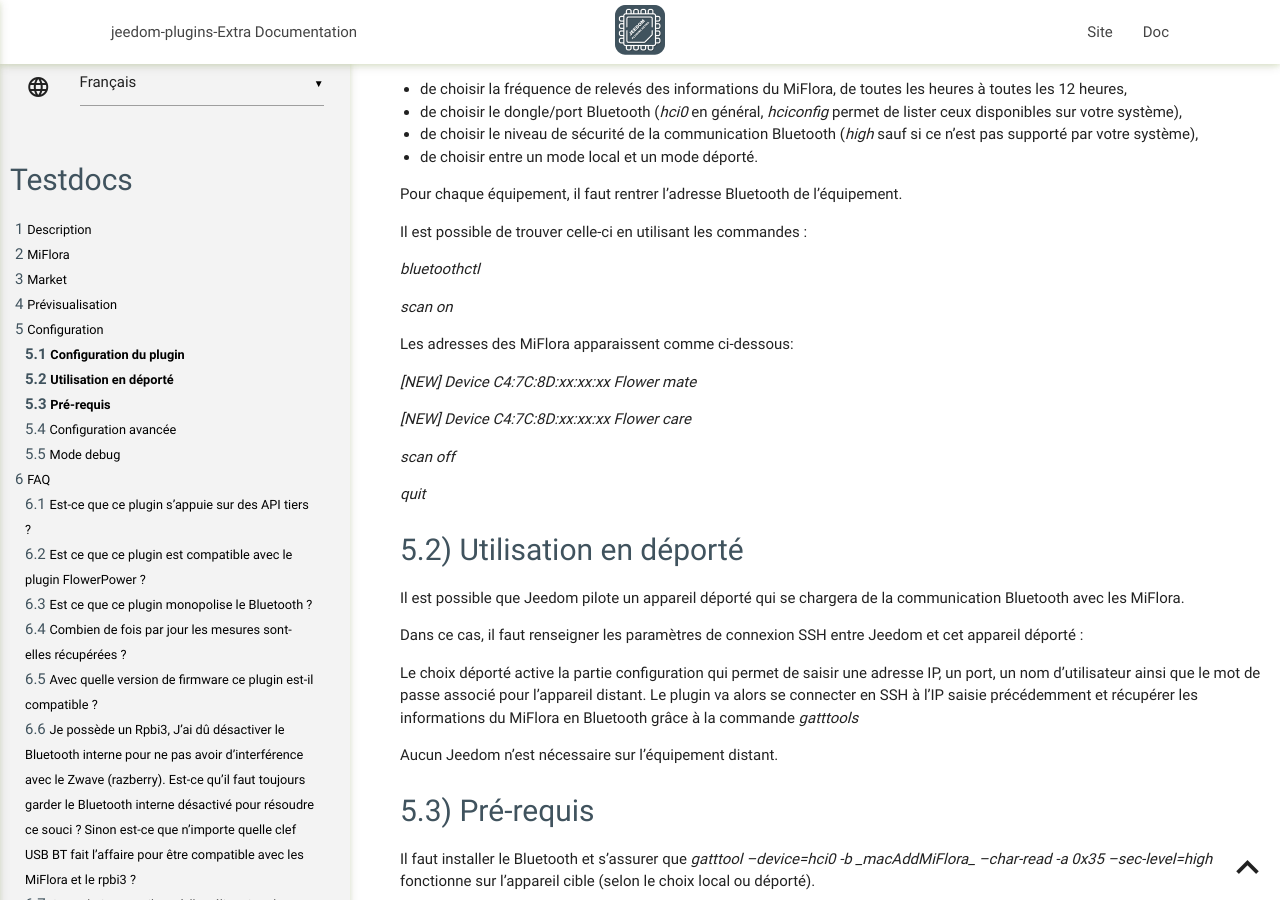
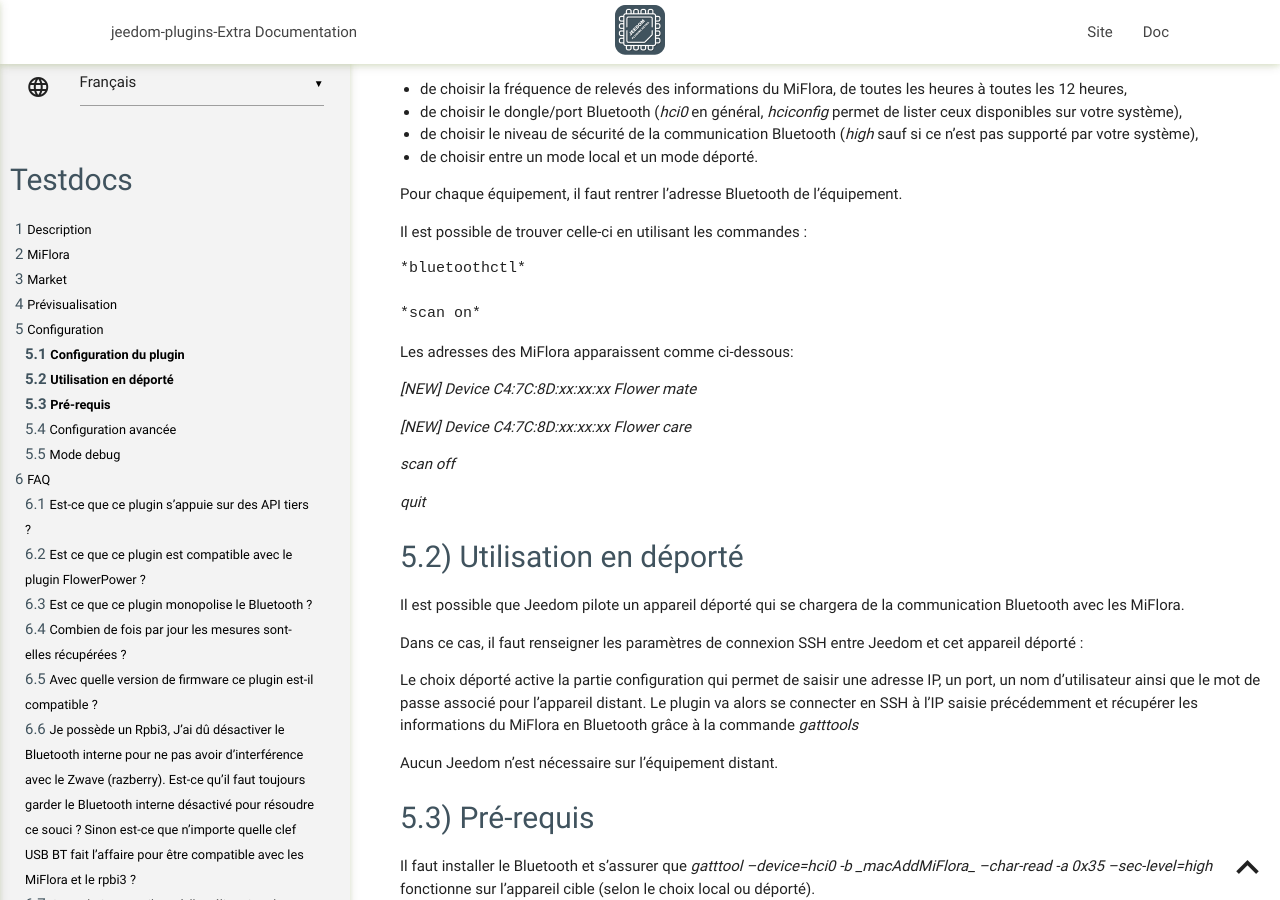
Before and after one commit to rjullien/testDocs, a Jekyll site: the page built from docs/fr_FR/index.md, in a window 1280 px wide and 900 px high, scrolled down 900 px. Built offline with Jekyll 4.4.1, drawn with Linux system fonts in a browser that asks for light colours; our own code applies the rules of GitHub Pages for plain Markdown files.

Commit message:
doc code

````diff
--- a/docs/fr_FR/index.md
+++ b/docs/fr_FR/index.md
@@ -36,9 +36,11 @@ Pour chaque équipement, il faut rentrer l'adresse Bluetooth de l'équipement.
 
 Il est possible de trouver celle-ci en utilisant les commandes :
 
+```
 *bluetoothctl*
 
 *scan on*
+```
 
 Les adresses des MiFlora apparaissent comme ci-dessous:
 
@@ -74,7 +76,7 @@ Configuration avancée
 
 Mode debug
 ---
-* Le mode debug permet de lancer en permanence le recuperation des données MiFlora. Il convient de limiter son utilisation au debug.
+Le mode debug permet de lancer en permanence le recuperation des données MiFlora. Il convient de limiter son utilisation au debug.
 
 FAQ
 ===
````
